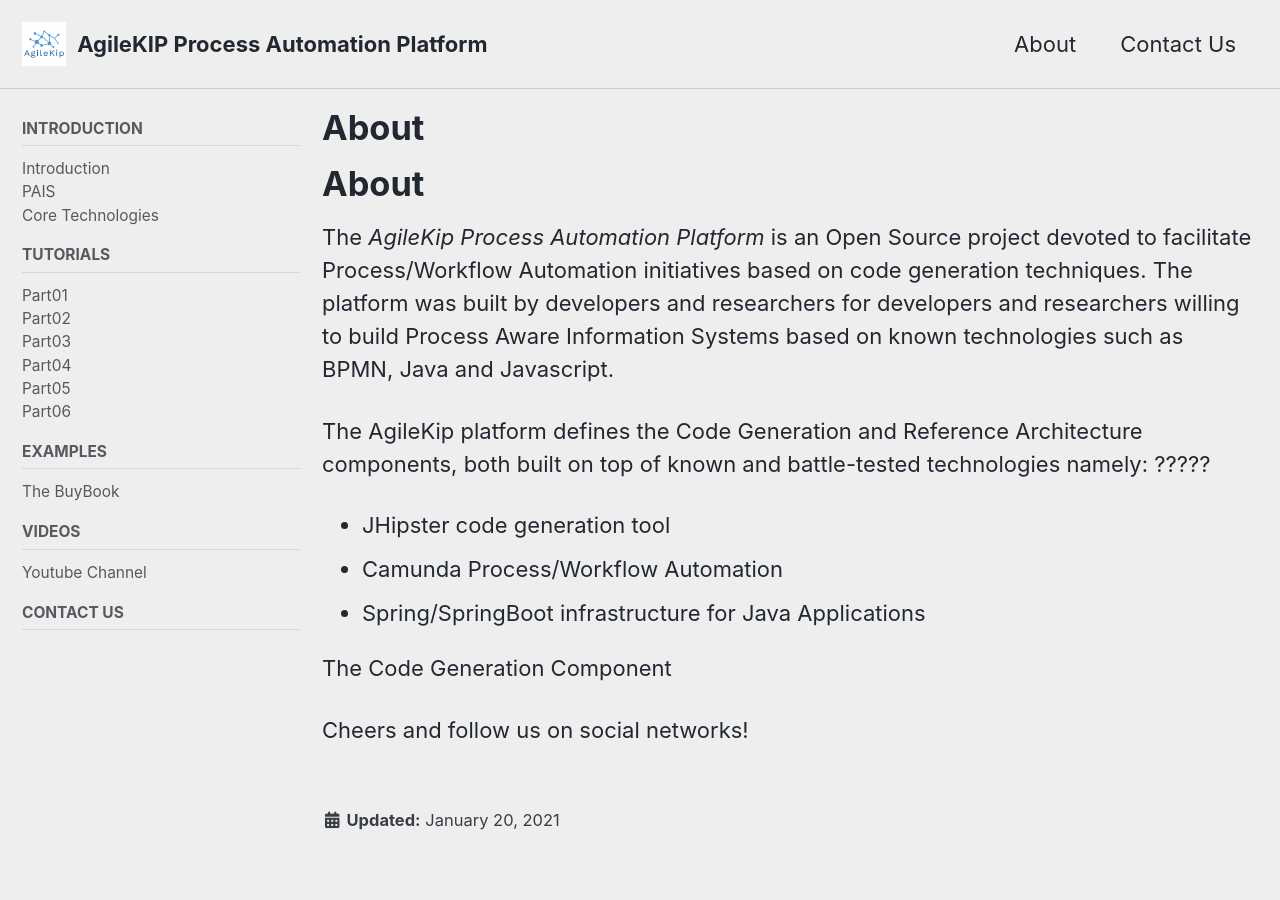
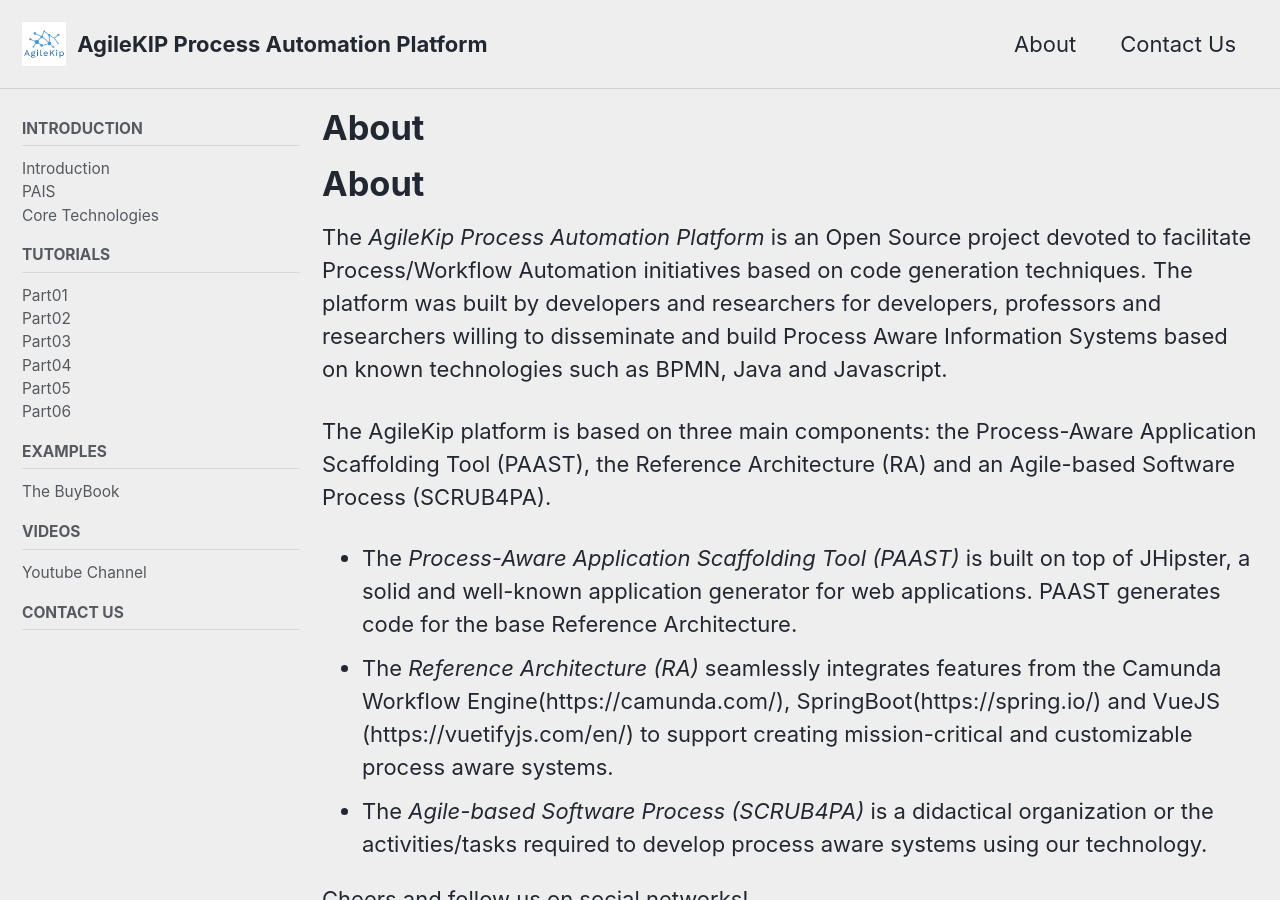
Before and after one commit to AgileKip/documentation, a Jekyll site: the page built from _pages/about.md, in a window 1280 px wide and 900 px high. Built offline with Jekyll 4.4.1, drawn with Linux system fonts in a browser that asks for light colours; cached includes are drawn as plain includes; nearby versions of some CDN libraries; our own code applies the rules of GitHub Pages for plain Markdown files.

Commit message:
adding content to About page

```diff
--- a/_pages/about.md
+++ b/_pages/about.md
@@ -12,15 +12,12 @@ sidebar:
 # About
 
 The _AgileKip Process Automation Platform_ is an Open Source project devoted to facilitate Process/Workflow Automation initiatives based on code generation techniques.
-The platform was built by developers and researchers for developers and researchers willing to build Process Aware Information Systems based on known technologies such as BPMN, Java and Javascript.
+The platform was built by developers and researchers for developers, professors and researchers willing to disseminate and build Process Aware Information Systems based on known technologies such as BPMN, Java and Javascript.
 
-The AgileKip platform defines the Code Generation and Reference Architecture components, both built on top of known and battle-tested technologies namely:
-?????
+The AgileKip platform is based on three main components: the Process-Aware Application Scaffolding Tool (PAAST), the Reference Architecture (RA) and an Agile-based Software Process (SCRUB4PA).
 
-- JHipster code generation tool
-- Camunda Process/Workflow Automation
-- Spring/SpringBoot infrastructure for Java Applications
-
-The Code Generation Component
+- The _Process-Aware Application Scaffolding Tool (PAAST)_ is built on top of JHipster, a solid and well-known application generator for web applications. PAAST generates code for the base Reference Architecture.
+- The _Reference Architecture (RA)_ seamlessly integrates features from the Camunda Workflow Engine(https://camunda.com/), SpringBoot(https://spring.io/) and VueJS (https://vuetifyjs.com/en/) to support creating mission-critical and customizable process aware systems.
+- The _Agile-based Software Process (SCRUB4PA)_ is a didactical organization or the activities/tasks required to develop process aware systems using our technology.
 
 Cheers and follow us on social networks!
```
